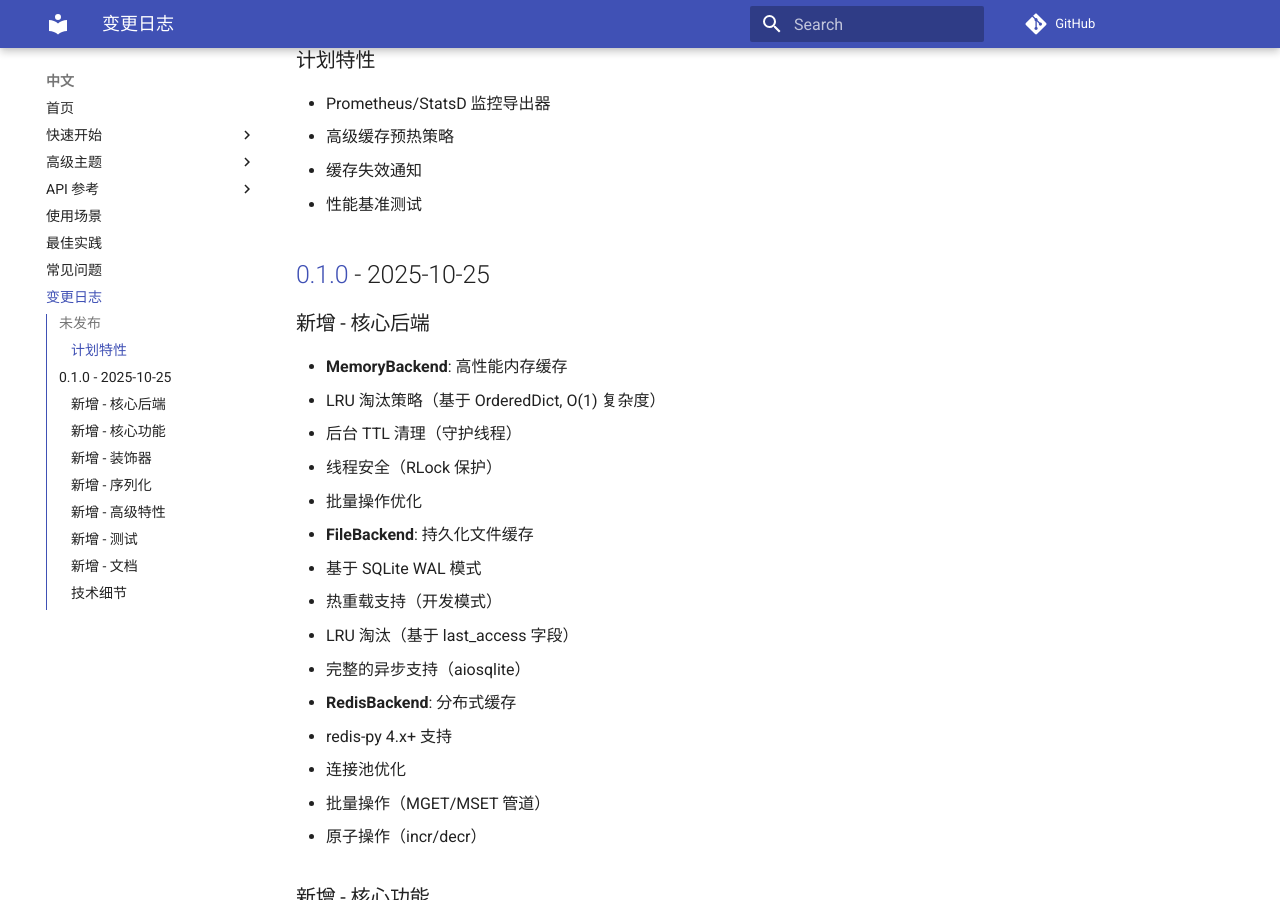
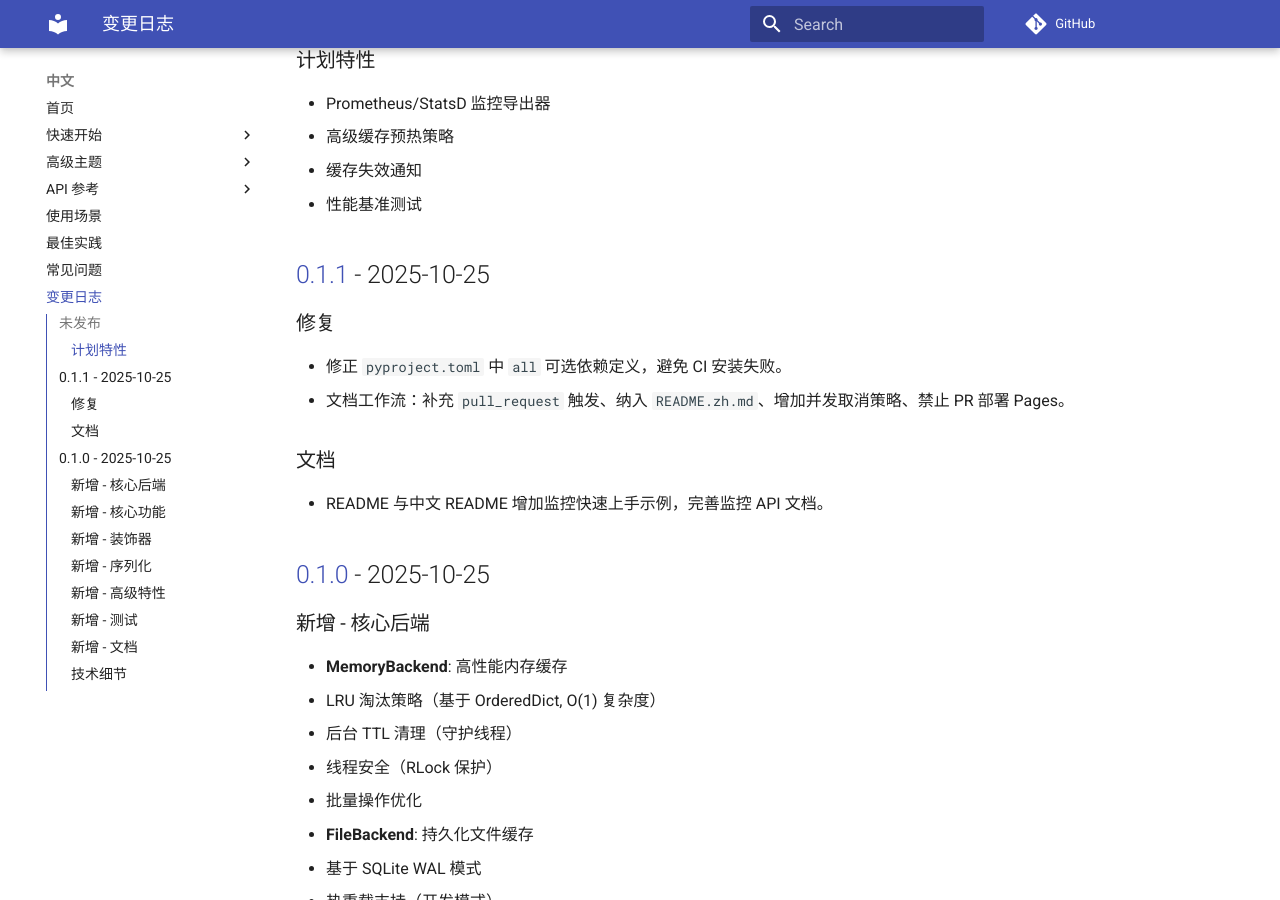
Before and after one commit to getaix/symphra-cache, an MkDocs documentation site: the page built from docs/zh/changelog.md, in a window 1280 px wide and 900 px high, scrolled down 341 px. Built offline with MkDocs 1.6.1 and Material for MkDocs 9.7.7, drawn with Linux system fonts in a browser that asks for light colours; comment, search, counter and statistics services are not loaded.

Commit message:
chore(release): v0.1.1

```diff
--- a/docs/zh/changelog.md
+++ b/docs/zh/changelog.md
@@ -11,6 +11,15 @@
 - 高级缓存预热策略
 - 缓存失效通知
 - 性能基准测试
+
+## [0.1.1] - 2025-10-25
+
+### 修复
+- 修正 `pyproject.toml` 中 `all` 可选依赖定义，避免 CI 安装失败。
+- 文档工作流：补充 `pull_request` 触发、纳入 `README.zh.md`、增加并发取消策略、禁止 PR 部署 Pages。
+
+### 文档
+- README 与中文 README 增加监控快速上手示例，完善监控 API 文档。
 
 ## [0.1.0] - 2025-10-25
 
@@ -81,5 +90,6 @@
 - Ruff 格式化和 Lint
 - GitHub Actions CI/CD
 
-[未发布]: https://github.com/getaix/symphra-cache/compare/v0.1.0...HEAD
+[未发布]: https://github.com/getaix/symphra-cache/compare/v0.1.1...HEAD
+[0.1.1]: https://github.com/getaix/symphra-cache/releases/tag/v0.1.1
 [0.1.0]: https://github.com/getaix/symphra-cache/releases/tag/v0.1.0
--- a/pyproject.toml
+++ b/pyproject.toml
@@ -4,7 +4,7 @@ build-backend = "hatchling.build"
 
 [project]
 name = "symphra-cache"
-version = "0.1.0"
+version = "0.1.1"
 description = "生产级 Python 异步缓存库，支持内存、文件（热重载）、Redis 后端"
 readme = "README.md"
 requires-python = ">=3.11"
--- a/src/symphra_cache/__version__.py
+++ b/src/symphra_cache/__version__.py
@@ -2,4 +2,4 @@
 版本信息模块
 """
 
-__version__ = "0.1.0"
+__version__ = "0.1.1"
```
Also changed, not shown: docs/en/changelog.md (+11 -1 lines).
